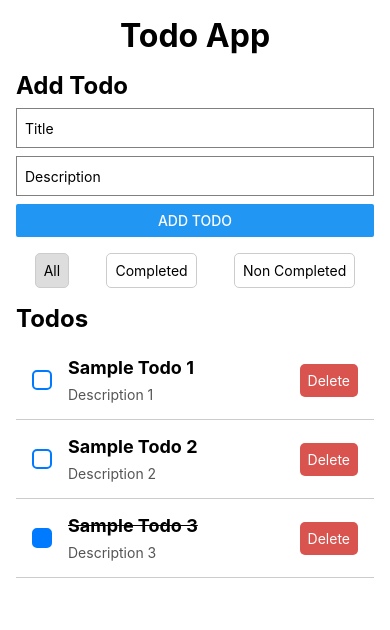
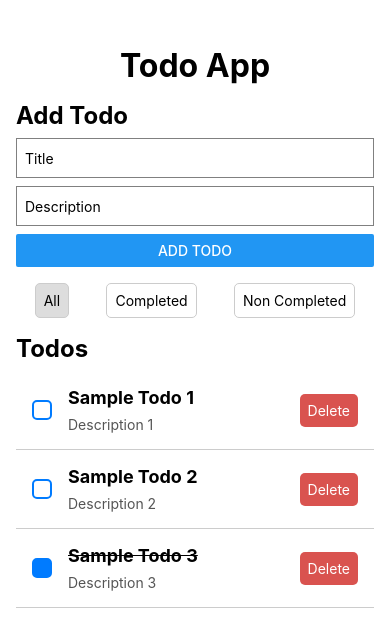
Before and after one commit to iiitl/React-Native-To-Do, a React Native app: screen / in a window 390 px wide. Shown: the top 630 px of the page. Built offline with nearby package versions, Linux system fonts and the light colour scheme.

Commit message:
Title now visible in app
Added margin top to the title

```diff
--- a/App.js
+++ b/App.js
@@ -159,6 +159,7 @@ const styles = StyleSheet.create({
     fontSize: 32,
     fontWeight: "bold",
     marginBottom: 16,
+    marginTop: 30,
     textAlign: "center",
   },
 });
```
